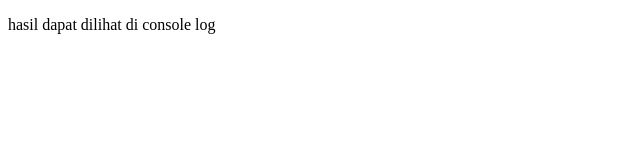
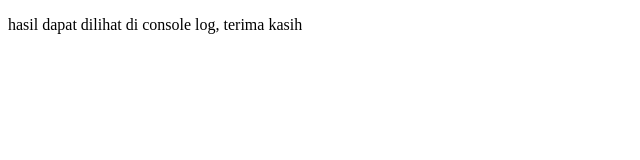
Before and after one commit to ibrahimdeni/Mini-Test-PT.-Stamps, a plain HTML site: page index.html in a window 1280 px wide. Shown: the whole page, without its empty margins (0-640 px from the left). Drawn offline with Linux system fonts and the light colour scheme.

Commit message:
Mini Test PT. Stamps

```diff
--- a/index.html
+++ b/index.html
@@ -7,7 +7,7 @@
     <title>Mini Test PT. Stamps</title>
   </head>
   <body>
-    <p>hasil dapat dilihat di console log</p>
+    <p>hasil dapat dilihat di console log, terima kasih</p>
     <script src="index.js"></script>
   </body>
 </html>
```
